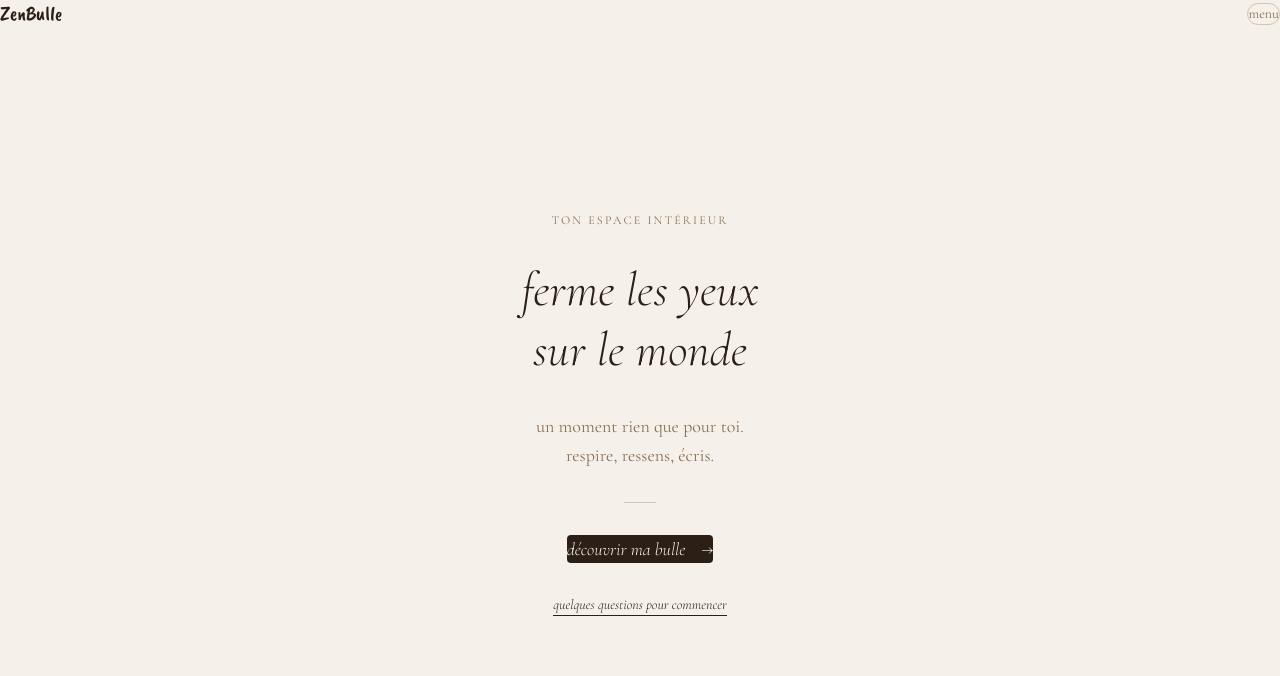
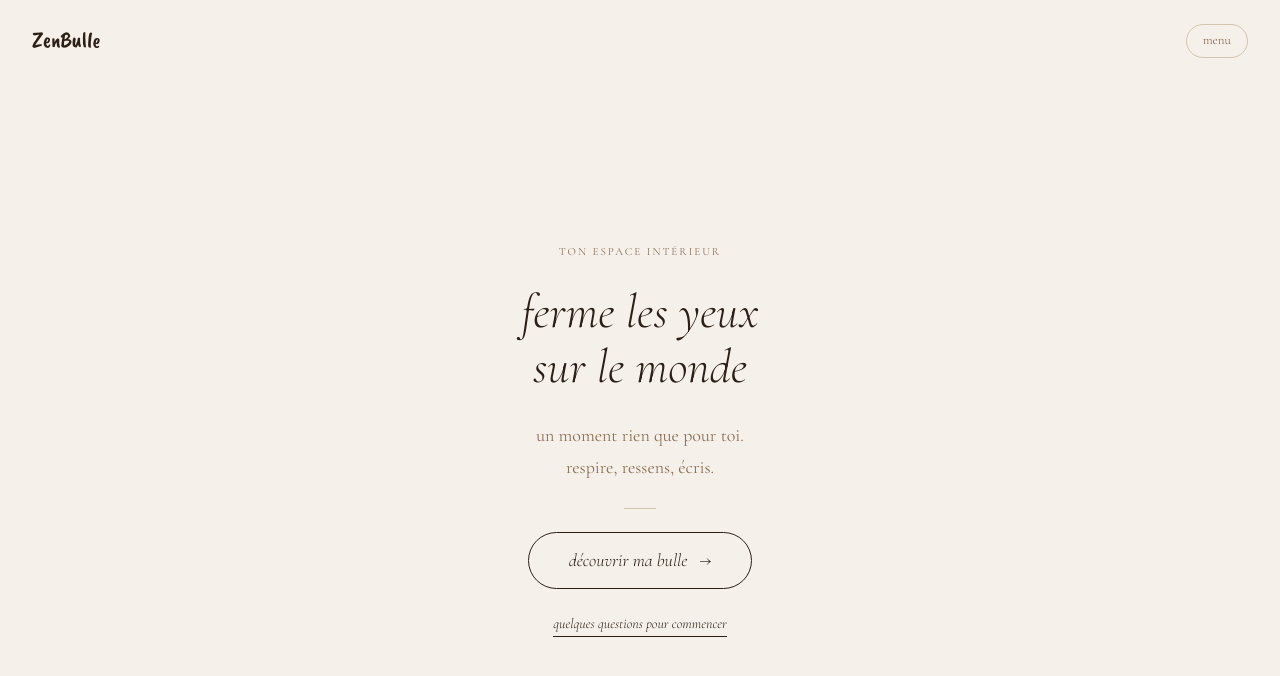
Before and after one commit to nissou45/ZenBulle2, a React (Vite) app in the folder frontend/: page / in a window 1280 px wide. Shown: the top 676 px of the page. Built offline with nearby package versions, Linux system fonts and the light colour scheme; no server answers.

Commit message:
feat(frontend): page Accueil style Sable et Encre

```diff
--- a/frontend/src/pages/Accueil.jsx
+++ b/frontend/src/pages/Accueil.jsx
@@ -4,53 +4,136 @@ const Accueil = () => {
   const navigate = useNavigate();
 
   return (
-    <div className="min-h-screen bg-[#F5F0EA] flex flex-col">
-      {/* Header */}
-      <header className="flex justify-between items-center px-8 py-6">
-        <span className="font-['Caveat_Brush'] text-xl text-[#2C2016]">
+    <div
+      style={{
+        minHeight: "100vh",
+        backgroundColor: "#F5F0EA",
+        display: "flex",
+        flexDirection: "column",
+      }}
+    >
+      <header
+        style={{
+          display: "flex",
+          justifyContent: "space-between",
+          alignItems: "center",
+          padding: "24px 32px",
+        }}
+      >
+        <span
+          style={{
+            fontFamily: "'Caveat Brush', cursive",
+            fontSize: "22px",
+            color: "#2C2016",
+          }}
+        >
           ZenBulle
         </span>
         <button
           onClick={() => navigate("/menu")}
-          className="text-sm text-[#8B6F52] border border-[#D4C5B0] rounded-full px-4 py-1 hover:bg-white transition"
+          style={{
+            fontSize: "13px",
+            color: "#8B6F52",
+            border: "0.5px solid #D4C5B0",
+            borderRadius: "20px",
+            padding: "6px 16px",
+            background: "transparent",
+            cursor: "pointer",
+          }}
         >
           menu
         </button>
       </header>
 
-      {/* Contenu principal */}
-      <main className="flex-1 flex flex-col justify-center items-center px-8 text-center gap-8">
-        <p className="text-xs tracking-[0.18em] text-[#8B6F52] uppercase font-['Cormorant_Garamond']">
+      <main
+        style={{
+          flex: 1,
+          display: "flex",
+          flexDirection: "column",
+          justifyContent: "center",
+          alignItems: "center",
+          padding: "0 32px",
+          textAlign: "center",
+          gap: "24px",
+        }}
+      >
+        <p
+          style={{
+            fontSize: "11px",
+            letterSpacing: "0.18em",
+            color: "#8B6F52",
+            textTransform: "uppercase",
+            fontFamily: "'Cormorant Garamond', serif",
+          }}
+        >
           ton espace intérieur
         </p>
 
-        <h1 className="font-['Cormorant_Garamond'] text-5xl font-light italic text-[#2C2016] leading-tight">
+        <h1
+          style={{
+            fontFamily: "'Cormorant Garamond', serif",
+            fontSize: "48px",
+            fontWeight: 300,
+            fontStyle: "italic",
+            color: "#2C2016",
+            lineHeight: 1.15,
+          }}
+        >
           ferme les yeux
           <br />
           sur le monde
         </h1>
 
-        <p className="font-['Cormorant_Garamond'] text-lg text-[#8B6F52] leading-relaxed">
+        <p
+          style={{
+            fontFamily: "'Cormorant Garamond', serif",
+            fontSize: "18px",
+            color: "#8B6F52",
+            lineHeight: 1.8,
+          }}
+        >
           un moment rien que pour toi.
           <br />
           respire, ressens, écris.
         </p>
 
-        <div className="w-8 h-px bg-[#D4C5B0]" />
+        <div
+          style={{ width: "32px", height: "0.5px", background: "#D4C5B0" }}
+        />
 
         <button
           onClick={() => navigate("/connexion")}
-          className="flex items-center gap-4 bg-[#2C2016] text-[#F5F0EA] font-['Cormorant_Garamond'] italic text-lg px-8 py-4 rounded-sm hover:bg-[#3d2e20] transition group"
+          style={{
+            display: "flex",
+            alignItems: "center",
+            gap: "12px",
+            background: "transparent",
+            color: "#2C2016",
+            fontFamily: "'Cormorant Garamond', serif",
+            fontStyle: "italic",
+            fontSize: "18px",
+            padding: "14px 40px",
+            border: "1px solid #2C2016",
+            borderRadius: "40px",
+            cursor: "pointer",
+          }}
         >
-          découvrir ma bulle
-          <span className="transition-transform group-hover:translate-x-1">
-            →
-          </span>
+          découvrir ma bulle <span>→</span>
         </button>
 
         <button
           onClick={() => navigate("/inscription")}
-          className="font-['Cormorant_Garamond'] italic text-[#2C2016] text-sm border-b border-[#2C2016] pb-px hover:opacity-60 transition"
+          style={{
+            fontFamily: "'Cormorant Garamond', serif",
+            fontStyle: "italic",
+            color: "#2C2016",
+            fontSize: "14px",
+            background: "transparent",
+            border: "none",
+            borderBottom: "1px solid #2C2016",
+            cursor: "pointer",
+            paddingBottom: "2px",
+          }}
         >
           quelques questions pour commencer
         </button>
--- a/frontend/src/pages/Citations.jsx
+++ b/frontend/src/pages/Citations.jsx
@@ -0,0 +1,2 @@
+const Citations = () => <div>Citations</div>;
+export default Citations;
--- a/frontend/src/pages/Connexion.jsx
+++ b/frontend/src/pages/Connexion.jsx
@@ -0,0 +1,2 @@
+const Connexion = () => <div>Connexion</div>;
+export default Connexion;
--- a/frontend/src/pages/Dashboard.jsx
+++ b/frontend/src/pages/Dashboard.jsx
@@ -0,0 +1,2 @@
+const Dashboard = () => <div>Dashboard</div>;
+export default Dashboard;
--- a/frontend/src/pages/EmotionDuJour.jsx
+++ b/frontend/src/pages/EmotionDuJour.jsx
@@ -0,0 +1,2 @@
+const EmotionDuJour = () => <div>EmotionDuJour</div>;
+export default EmotionDuJour;
--- a/frontend/src/pages/Inscription.jsx
+++ b/frontend/src/pages/Inscription.jsx
@@ -0,0 +1,2 @@
+const Inscription = () => <div>Inscription</div>;
+export default Inscription;
--- a/frontend/src/pages/Journal.jsx
+++ b/frontend/src/pages/Journal.jsx
@@ -0,0 +1,2 @@
+const Journal = () => <div>Journal</div>;
+export default Journal;
--- a/frontend/src/pages/Menu.jsx
+++ b/frontend/src/pages/Menu.jsx
@@ -0,0 +1,2 @@
+const Menu = () => <div>Menu</div>;
+export default Menu;
--- a/frontend/src/pages/MesBulles.jsx
+++ b/frontend/src/pages/MesBulles.jsx
@@ -0,0 +1,2 @@
+const MesBulles = () => <div>MesBulles</div>;
+export default MesBulles;
--- a/frontend/src/pages/Respiration.jsx
+++ b/frontend/src/pages/Respiration.jsx
@@ -0,0 +1,2 @@
+const Respiration = () => <div>Respiration</div>;
+export default Respiration;
```
